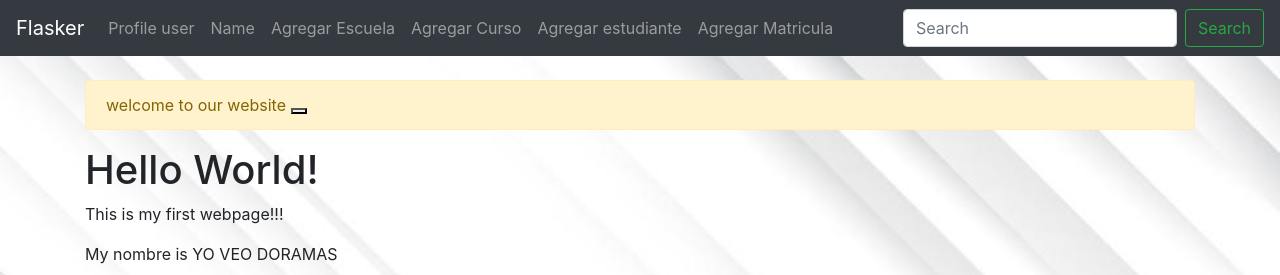
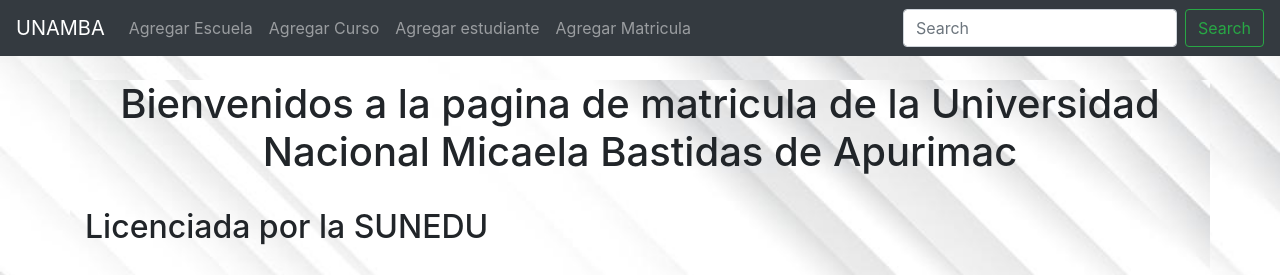
Before and after one commit to AlbertPF/Matricula_Nube, a Flask app: page / in a window 1280 px wide. Shown: the top 275 px of the page. Run offline with Flask 2, Linux system fonts and the light colour scheme.

Commit message:
first commit

```diff
--- a/templates/base.html
+++ b/templates/base.html
@@ -15,7 +15,7 @@
 
     {% include 'navbar.html' %}
     <br/>
-    <div class="container">
+    <div class="container" style="background:url('static/imagenes/elegant.jpg') no-repeat; background-size:cover">
         {% block content %}
 
         {% endblock %}
--- a/templates/index.html
+++ b/templates/index.html
@@ -1,29 +1,15 @@
 {% extends 'base.html' %}
 {% block content %}
   {% for message in get_flashed_messages() %}
-    <div class="alert alert-warning alert-dismissible fade show" role="alert">
-      {{ message }}
-      <button type="button" class="btn-close" data-bs-dismiss="alert" aria-label="Close"></button>
-    </div>
 
   {% endfor %}
-  <h1>Hello World!</h1>
+   <center><h1>Bienvenidos a la pagina de matricula de la Universidad Nacional Micaela Bastidas de Apurimac</h1></center>
 
-  <p>This is my first webpage!!!</p>
 
-  <p>My nombre is {{ first_nombre|upper }}</p>
+  </br>
+  <h2>Licenciada por la SUNEDU</h2>
+  </br>
+  <center><img src="https://www.unamba.edu.pe/images/banner_bicentenario.jpg" width="1000" height="500" alt=""></center>
 
-  <p>{{ stuff|title }}</p>
-
-  <h3>My favorite Pizza: </h3>
-  {% for topping in favorite_pizza %}
-    {% if topping == 41 %}
-      {{ topping +100 }}<br/>
-    {% else %}
-      {{ topping }}<br/>
-    {% endif %}
-  {% endfor %}
-
-  {{ favorite_pizza.0|reverse }}
 
 {% endblock %}
--- a/templates/navbar.html
+++ b/templates/navbar.html
@@ -1,5 +1,5 @@
 <nav class="navbar navbar-expand-lg navbar-dark bg-dark">
-    <a class="navbar-brand" href="{{ url_for('index') }}">Flasker</a>
+    <a class="navbar-brand" href="{{ url_for('index') }}">UNAMBA</a>
     <button class="navbar-toggler" type="button" data-toggle="collapse" data-target="#navbarSupportedContent" aria-controls="navbarSupportedContent" aria-expanded="false" aria-label="Toggle navigation">
       <span class="navbar-toggler-icon"></span>
     </button>
@@ -9,13 +9,13 @@
         <!-- <li class="nav-item active">
           <a class="nav-link" href="#">Home <span class="sr-only">(current)</span></a>
         </li>  -->
-        <li class="nav-item">
+        <!--<li class="nav-item">
           <a class="nav-link" href="{{ url_for('user', nombre = 'Albert') }}">Profile user</a>
         </li>
 
         <li class="nav-item">
           <a class="nav-link" href="{{ url_for('nombre') }}">Name</a>
-        </li>
+        </li>  -->
 
         <li class="nav-item">
           <a class="nav-link" href="{{ url_for('add_escuela') }}">Agregar Escuela</a>
```
